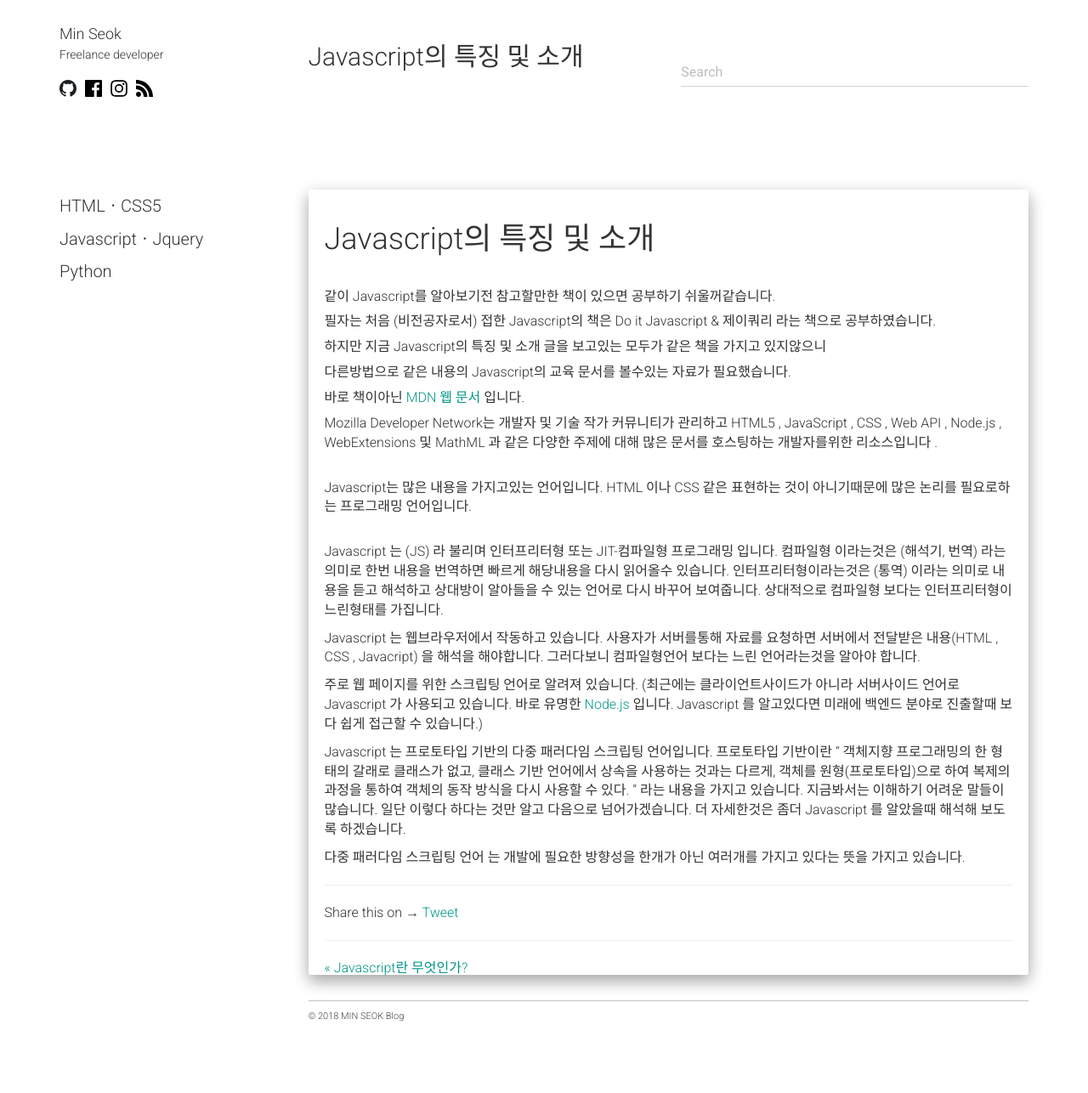
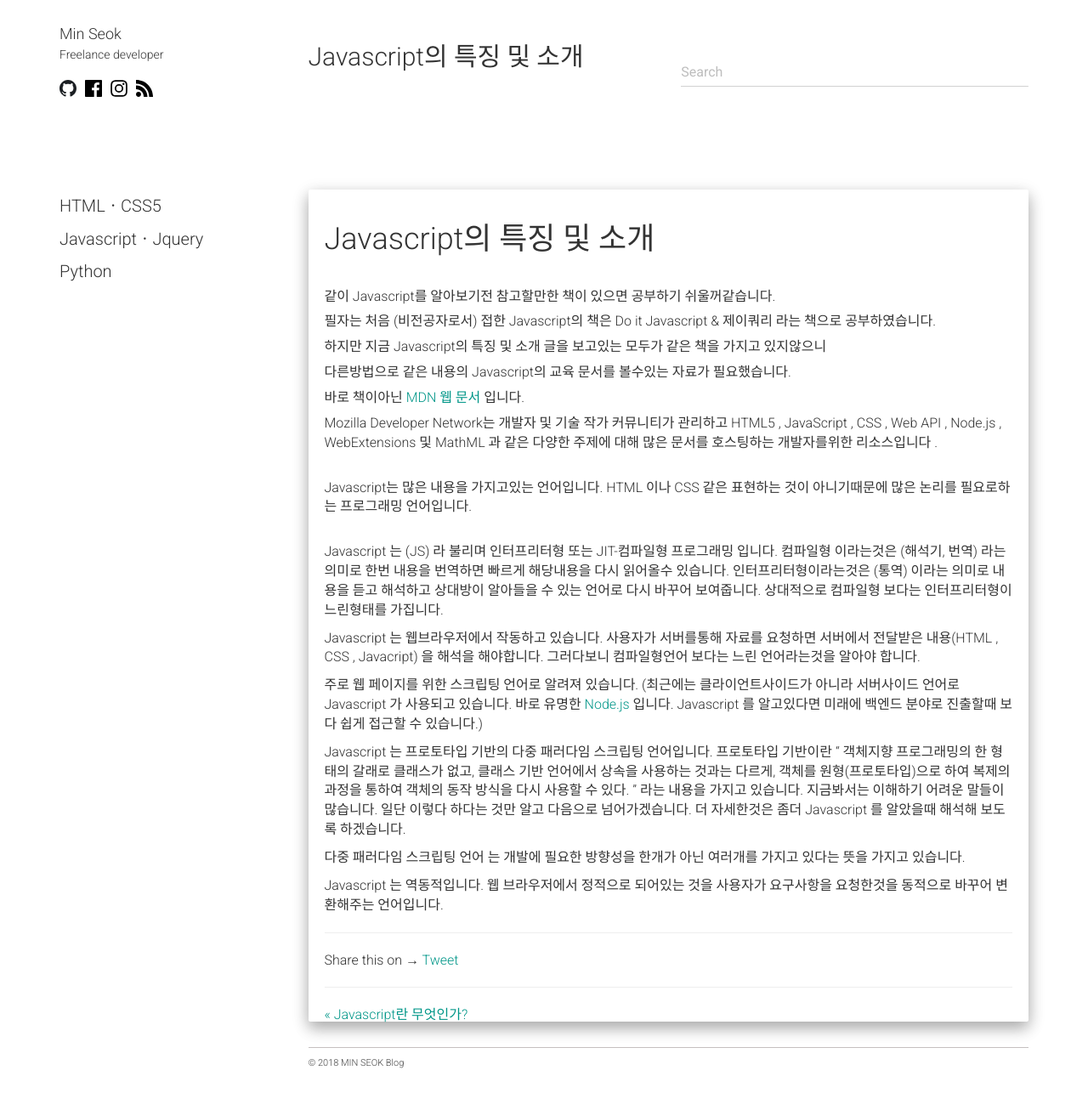
Before and after one commit to alalstjr/promote.github.io, a Jekyll site: the page built from _posts/2018-08-22-Javascript의 특징 및 소개.md, in a window 1280 px wide. Shown: the whole page at 85% size. Built offline with Jekyll 4.4.1, drawn with Linux system fonts in a browser that asks for light colours; nearby versions of some CDN libraries; our own code applies the rules of GitHub Pages for plain Markdown files; comment, search, counter and statistics services are not loaded; before the commit the page ends 1231 px from its top, so only the background shows below that.

Commit message:
Update 2018-08-22-Javascript의 특징 및 소개.md

```diff
--- a/_posts/2018-08-22-Javascript의 특징 및 소개.md
+++ b/_posts/2018-08-22-Javascript의 특징 및 소개.md
@@ -29,3 +29,6 @@
   프로토타입 기반이란 <q> 객체지향 프로그래밍의 한 형태의 갈래로 클래스가 없고, 클래스 기반 언어에서 상속을 사용하는 것과는 다르게, 객체를 원형(프로토타입)으로 하여 복제의 과정을 통하여 객체의 동작 방식을 다시 사용할 수 있다. </q> 라는 내용을 가지고 있습니다. 지금봐서는 이해하기 어려운 말들이 많습니다. 일단 이렇다 하다는 것만 알고 다음으로 넘어가겠습니다. 더 자세한것은 좀더 Javascript 를 알았을때 해석해 보도록 하겠습니다.
 
   다중 패러다임 스크립팅 언어 는 개발에 필요한 방향성을 한개가 아닌 여러개를 가지고 있다는 뜻을 가지고 있습니다.
+
+  Javascript 는 역동적입니다.
+  웹 브라우저에서 정적으로 되어있는 것을 사용자가 요구사항을 요청한것을 동적으로 바꾸어 변환해주는 언어입니다.
```
